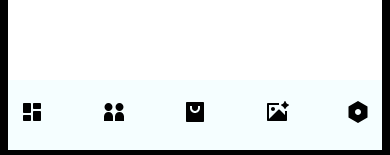
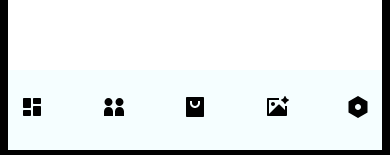
Before and after one commit to cloortt/web.cloortt.com, a Vue app: page / in a window 390 px wide. Shown: the part 686-841 px from the top of the page. Built offline with nearby package versions, Linux system fonts and the light colour scheme.

Commit message:
Modified web.css

```diff
--- a/src/assets/css/web.css
+++ b/src/assets/css/web.css
@@ -22,7 +22,7 @@
 }
 .web-bottom-bar {
   display: none;
-  padding: 20px 12px;
+  padding: 25px 12px;
   border: 8px solid var(--c-black);
   border-top-width: 0;
 }
@@ -164,7 +164,7 @@
     display: flex;
   }
   .web-app-body {
-    padding: 10px 15px 82px 15px;
+    padding: 10px 15px 84px 15px;
     width: 100%;
     min-height: 100dvh;
     border: 8px solid var(--c-base);
```
